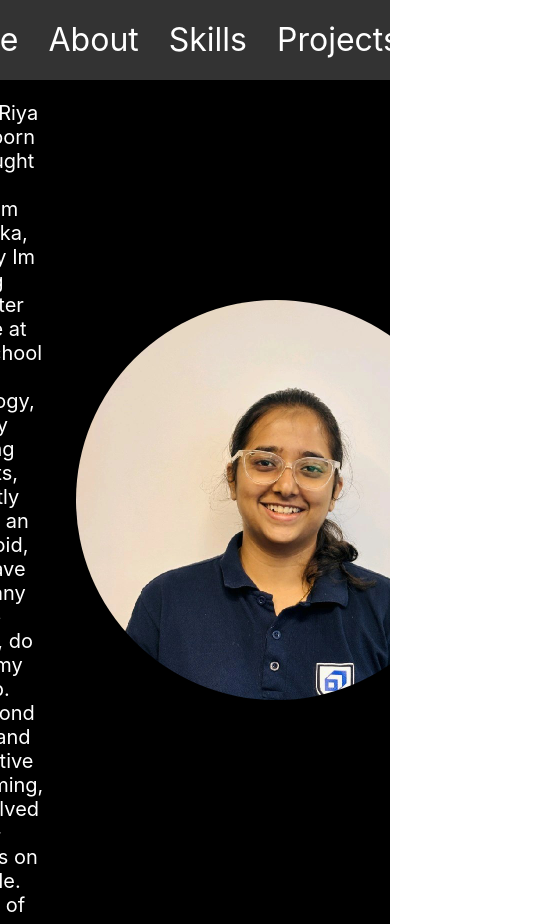
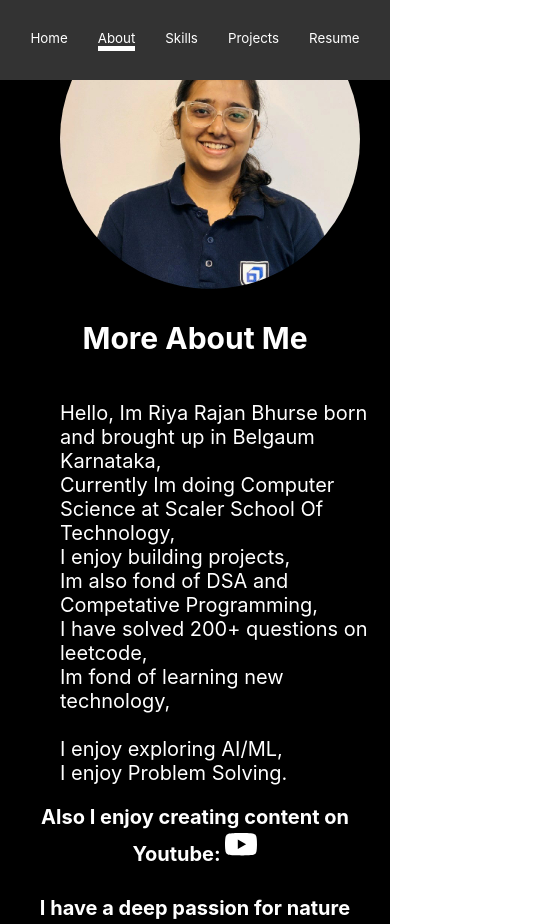
Before and after one commit to RiyaBhurse/Portfolio-React, a React (Create React App) app: page /about in a window 390 px wide. Shown: the whole page, 551 px wide, since content can reach past the window. Built offline with nearby package versions, Linux system fonts and the light colour scheme.

Commit message:
links activated,tried to make mobile friendly

```diff
--- a/src/App.css
+++ b/src/App.css
@@ -24,3 +24,31 @@ h2{
   color: white;
   font-size: 20px;
 }
+
+.AboutUl {
+  list-style-type: none; /* Remove default list styling */
+  text-align: left; /* Align text to the left */
+}
+
+
+.ytLink {
+  display: inline;
+}
+
+.yt {
+  font-size: 2rem; /* Example font size */
+  text-decoration: none; /* Remove underline from link */
+  color: white; /* Link color */
+}
+
+.yt:hover {
+  color: rgb(255, 0, 0); /* Change link color on hover */
+}
+
+@media (max-width: 600px) {
+  .App-header {
+    font-size: 2em;
+    height: 100vh;
+    width: 100vw;
+  }
+}
--- a/src/App.js
+++ b/src/App.js
@@ -8,24 +8,38 @@ import Skills from './Pages/Skills/skills';
 import Project from './Pages/PROJECTS/Project';
 import Resume from './Pages/RESUME/Resume';
 import pic from './Pages/ABOUT/pic.jpg';
+import { BsYoutube } from 'react-icons/bs';
 
 function App() {
   return (
     <Router>
       <div className="App">
-        <header>
+        <header className="fixed">
           <NavBar />
         </header>
+        <main>
           <Routes>
             <Route path="/" element={<Home />} />
             <Route path="/about" element={
               <About
-              header={"About Riya Bhurse"}
+                header={"More About Me"}
                 img={pic}
                 text={(
-                <>
-                  Hello Im Riya Bhurse born and brought up in Belgaum Karnataka,<br/> Currently Im doing Computer Science at Scaler School Of Technology, <br/> I enjoy building projects,<br/>  currently building an Humonoid, <br/> and I have built many more projects, do check my github.<br/>  Im also fond of DSA and Compitative Programming,<br/>  I have solved 200+ questions on leetcode.<br/>  Im fond of learning new technology,<br/>  and exploring the possiblites of AI/ML.<br/>
-                </>
+                  <div className='AboutText'>
+                    <ul className='AboutUl'>
+                      <li>Hello, Im Riya Rajan Bhurse born and brought up in Belgaum Karnataka,</li>
+                      <li>Currently Im doing Computer Science at Scaler School Of Technology,</li>
+                      <li>I enjoy building projects,</li>
+                      <li>Im also fond of DSA and Competative Programming,</li>
+                      <li>I have solved 200+ questions on leetcode,</li>
+                      <li>Im fond of learning new technology,</li><br />
+                      <li>I enjoy exploring AI/ML,</li>
+                      <li>I enjoy Problem Solving.</li>
+                    </ul>
+                    <h4 className='ytLink'>Also I enjoy creating content on Youtube: </h4>
+                    <a className='yt' href="https://www.youtube.com/channel/UCV4F9Uc-l0NLZ9bC1PBY6kg"> <BsYoutube /> </a>
+                    <h4>I have a deep passion for nature and animals and I'm eager to build something meaningful for their benefit.</h4>
+                  </div>
                 )}
                 link={"https://www.scaler.com/"}
                 position={"img-right"}
@@ -36,6 +50,7 @@ function App() {
             <Route path="/projects" element={<Project />} />
             <Route path="/resume" element={<Resume />} />
           </Routes>
+        </main>
       </div>
     </Router>
   );
--- a/src/Pages/ABOUT/About.css
+++ b/src/Pages/ABOUT/About.css
@@ -55,3 +55,35 @@
 .green {
     background-color: green;
 }
+/* Media query for smaller screens (mobile) */
+@media (max-width: 800px) {
+    .About {
+        flex-direction: column;
+    }
+    .text-parent {
+        width: 100%;
+    }
+    .img {
+        width: 300px;
+        height: 300px;
+    }
+}
+/* About.css */
+
+/* About page specific styles */
+.about-container {
+    padding: 20px;
+    color: white;
+    text-align: left;
+  }
+
+  .about-img {
+    max-width: 100%;
+    height: auto;
+  }
+
+  @media (max-width: 768px) {
+    .about-container {
+      padding: 10px;
+    }
+  }
--- a/src/Pages/ABOUT/About.jsx
+++ b/src/Pages/ABOUT/About.jsx
@@ -1,9 +1,11 @@
-import "./About.css";
-function About({ header, img, text, link,position,bgColor }) {
+import "./About.css"
+function About({ header, img, text}) {
   return (
 
-    <div className={`About  ${position} ${bgColor}`}>
-
+    <div className={`About`}>
+      <div className="img-parent">
+        <img src={img} className="img"/>
+      </div>
       <div className="text-parent">
         {header ? (<h2>{header}</h2>)  : ""}
 
@@ -12,9 +14,6 @@ function About({ header, img, text, link,position,bgColor }) {
         </div>
 
       </div>
-      <div className="img-parent">
-        <img src={img} className="img"/>
-      </div>
 
     </div>
     )
--- a/src/Pages/Home/Home.css
+++ b/src/Pages/Home/Home.css
@@ -34,3 +34,28 @@ a{
     color: white;
     text-decoration: none;
 }
+/* Media query for smaller screens (mobile) */
+@media (max-width: 600px) {
+    .nameDiv{
+        font-size: 40px;
+    }
+    .typing-effect{
+        font-size: 20px;
+    }
+    .icons{
+        font-size: 20px;
+    }
+}
+/* Home.css */
+
+/* Home page specific styles */
+.home-container {
+    padding: 20px;
+    color: white;
+  }
+
+  @media (max-width: 768px) {
+    .home-container {
+      padding: 10px;
+    }
+  }
--- a/src/Pages/Home/Home.jsx
+++ b/src/Pages/Home/Home.jsx
@@ -4,6 +4,8 @@ import { BsLinkedin } from 'react-icons/bs';
 import { BsGithub } from 'react-icons/bs';
 import { SiGmail } from 'react-icons/si';
 import { SiLeetcode } from 'react-icons/si';
+import { BsYoutube } from 'react-icons/bs';
+import { BsTwitterX } from 'react-icons/bs';
 
 function Home() {
     return (
@@ -13,7 +15,7 @@ function Home() {
                     <h1 className="nameDiv">Riya Bhurse</h1>
                     <Typing
                         text={[
-                            "I'm a software engineer.",
+                            "I'm a software engineer",
                             "I'm Loving DSA",
                             "I'm enjoying coding",
                             "I'm a programmer",
@@ -25,8 +27,10 @@ function Home() {
                         <div className="icons" style={{color: "white"}}>
                             <a href='https://www.linkedin.com/in/riya-bhurse-2120781b7/'><BsLinkedin/></a>
                             <a href='https://github.com/RiyaBhurse?tab=repositories'><BsGithub/></a>
-                            <a href='mailto:riyabhurse.rb@gmail.com'> <SiGmail/> </a>
-                            <a href='https://leetcode.com/u/Riyaaa9/'><SiLeetcode/></a>
+                            <a href="mailto:riyabhurse.rb@gmail.com"> <SiGmail/> </a>
+                            <a href="https://leetcode.com/u/Riyaaa9/"><SiLeetcode/></a>
+                            <a href="https://www.youtube.com/channel/UCV4F9Uc-l0NLZ9bC1PBY6kg"><BsYoutube/></a>
+                            <a href="https://x.com/RiyaBhurse66653"><BsTwitterX/></a>
                         </div>
                     </div>
 
--- a/src/Pages/NavBar/NavBar.css
+++ b/src/Pages/NavBar/NavBar.css
@@ -1,14 +1,16 @@
+/* NavBar.css */
+
 header {
     position: sticky;
     top: 0;
   }
 
-nav{
+  nav {
     height: 100%;
     width: 100%;
   }
 
-.NavBar{
+  .NavBar {
     list-style: none;
     display: flex;
     justify-content: center;
@@ -16,44 +18,49 @@ nav{
     margin: 0;
     padding: 0;
     background-color: #333; /* Add a background color to make it stand out */
-    /*position: fixed; /* Fix the navbar to the top */
-    /*top: 0; /* Align it to the top */
     width: 100%; /* Make it span the full width of the page */
     z-index: 1000; /* Ensure it stays above other content */
     height: 80px;
+  }
 
-
-
-}
-.NavItem{
+  .NavItem {
     margin: 0 15px;
   }
-.NavItem a{
+
+  .NavItem a {
     color: rgb(255, 255, 255);
     text-decoration: none;
     padding: 5px 0;
     position: relative;
     font-size: 2em;
-    font-display: bold;
   }
-
 
   .NavItem a::after {
     content: "";
     display: block;
-    height: 2px;
+    height: 5px;
     width: 0%;
     background-color: rgb(255, 255, 255);
     transition: width 0.5s ease;
   }
-.NavItem a:hover::after {
-    width: 100%;  /* Change width to a larger value on hover */
+
+  .NavItem a:hover::after,
+  .NavItem.active a::after{
+    width: 50%;  /* Change width to a larger value on hover */
   }
-.NavItem a.active::after {
-    width: 100%;  /* Change width to a larger value on hover */
+
+  .NavItem.active a::after {
+    width: 100%;  /* Change width to 100% on click */
   }
-.icon{
-    height: 70px;
-    width: 60px;
-    padding-bottom: 10px;
+
+  /* Media query for smaller screens (mobile) */
+  @media (max-width: 610px) {
+    .NavItem {
+      font-size: smaller;
+      flex-shrink: 2;
     }
+
+    .NavItem a {
+      font-size: 1em; /* Adjust font size */
+    }
+  }
--- a/src/Pages/NavBar/NavBar.jsx
+++ b/src/Pages/NavBar/NavBar.jsx
@@ -1,23 +1,35 @@
-import React from 'react';
-import { Link } from 'react-router-dom';
+import React, { useState } from 'react';
+import { Link, useLocation } from 'react-router-dom';
 import './NavBar.css';
-import icon from './icon.png';
 
 function NavBar() {
+  const location = useLocation();
+  const [activeLink, setActiveLink] = useState(location.pathname);
+
+  const handleClick = (path) => {
+    setActiveLink(path);
+  };
+
   return (
     <nav>
       <ul className="NavBar">
-        <li className='NavItem'><img src={icon} alt="icon" className="icon" /></li>
-        <li className="NavItem"><Link to="/">Home</Link></li>
-        <li className="NavItem"><Link to="/about">About</Link></li>
-        <li className="NavItem"><Link to="/skills">Skills</Link></li>
-        <li className="NavItem"><Link to="/projects">Projects</Link></li>
-        <li className="NavItem">
-            <a href="https://drive.google.com/file/d/1ZRj61CMgAshRbxYrtbSpO9JwDgV2GsFl/view?usp=sharing" target="_blank" rel="noreferrer">
-              Resume
-            </a>
+        <li className={`NavItem ${activeLink === '/' ? 'active' : ''}`} onClick={() => handleClick('/')}>
+          <Link to="/">Home</Link>
         </li>
-
+        <li className={`NavItem ${activeLink === '/about' ? 'active' : ''}`} onClick={() => handleClick('/about')}>
+          <Link to="/about">About</Link>
+        </li>
+        <li className={`NavItem ${activeLink === '/skills' ? 'active' : ''}`} onClick={() => handleClick('/skills')}>
+          <Link to="/skills">Skills</Link>
+        </li>
+        <li className={`NavItem ${activeLink === '/projects' ? 'active' : ''}`} onClick={() => handleClick('/projects')}>
+          <Link to="/projects">Projects</Link>
+        </li>
+        <li className={`NavItem ${activeLink === '/resume' ? 'active' : ''}`} onClick={() => handleClick('/resume')}>
+          <a href="https://drive.google.com/file/d/1ZRj61CMgAshRbxYrtbSpO9JwDgV2GsFl/view?usp=sharing" target="_blank" rel="noreferrer">
+            Resume
+          </a>
+        </li>
       </ul>
     </nav>
   );
--- a/src/Pages/PROJECTS/Project.css
+++ b/src/Pages/PROJECTS/Project.css
@@ -22,3 +22,29 @@
     justify-content: center;
     width: 100%;
 }
+/* Project.css */
+
+/* Projects page specific styles */
+.projects-container {
+    padding: 20px;
+    color: white;
+  }
+
+  .projects-list {
+    list-style-type: none;
+    padding: 0;
+  }
+
+  .projects-list li {
+    margin-bottom: 10px;
+  }
+
+  @media (max-width: 768px) {
+    .projects-container {
+      padding: 10px;
+    }
+
+    .projects-list li {
+      font-size: 0.9rem;
+    }
+  }
--- /dev/null
+++ b/src/Pages/RESUME/Resume.css
@@ -0,0 +1,21 @@
+/* Resume.css */
+
+/* Resume page specific styles */
+.resume-container {
+    padding: 20px;
+    color: white;
+  }
+
+  .resume-content {
+    text-align: left;
+  }
+
+  @media (max-width: 768px) {
+    .resume-container {
+      padding: 10px;
+    }
+
+    .resume-content {
+      font-size: 0.9rem;
+    }
+  }
--- a/src/Pages/RESUME/Resume.jsx
+++ b/src/Pages/RESUME/Resume.jsx
@@ -1,6 +1,6 @@
 import React from 'react';
 
-
+import './Resume.css';
 function Resume() {
   return (
     <div className="resume-container">
--- a/src/Pages/Skills/skills.css
+++ b/src/Pages/Skills/skills.css
@@ -20,3 +20,36 @@
     justify-content: center;
     gap: 50px;
 }
+
+/* Media query for smaller screens (mobile) */
+@media (max-width: 600px) {
+    .Skills {
+        font-size: 2rem;
+    }
+    .skillIcon{
+        font-size: 20px;
+    }
+}
+.skills-container {
+    padding: 20px;
+    color: white;
+  }
+
+  .skills-list {
+    list-style-type: none;
+    padding: 0;
+  }
+
+  .skills-list li {
+    margin-bottom: 10px;
+  }
+
+  @media (max-width: 768px) {
+    .skills-container {
+      padding: 10px;
+    }
+
+    .skills-list li {
+      font-size: 0.9rem;
+    }
+  }
```
Also changed, not shown: src/Pages/NavBar/icon.png (deleted). Lines whose indentation alone changed are shown as unchanged.
